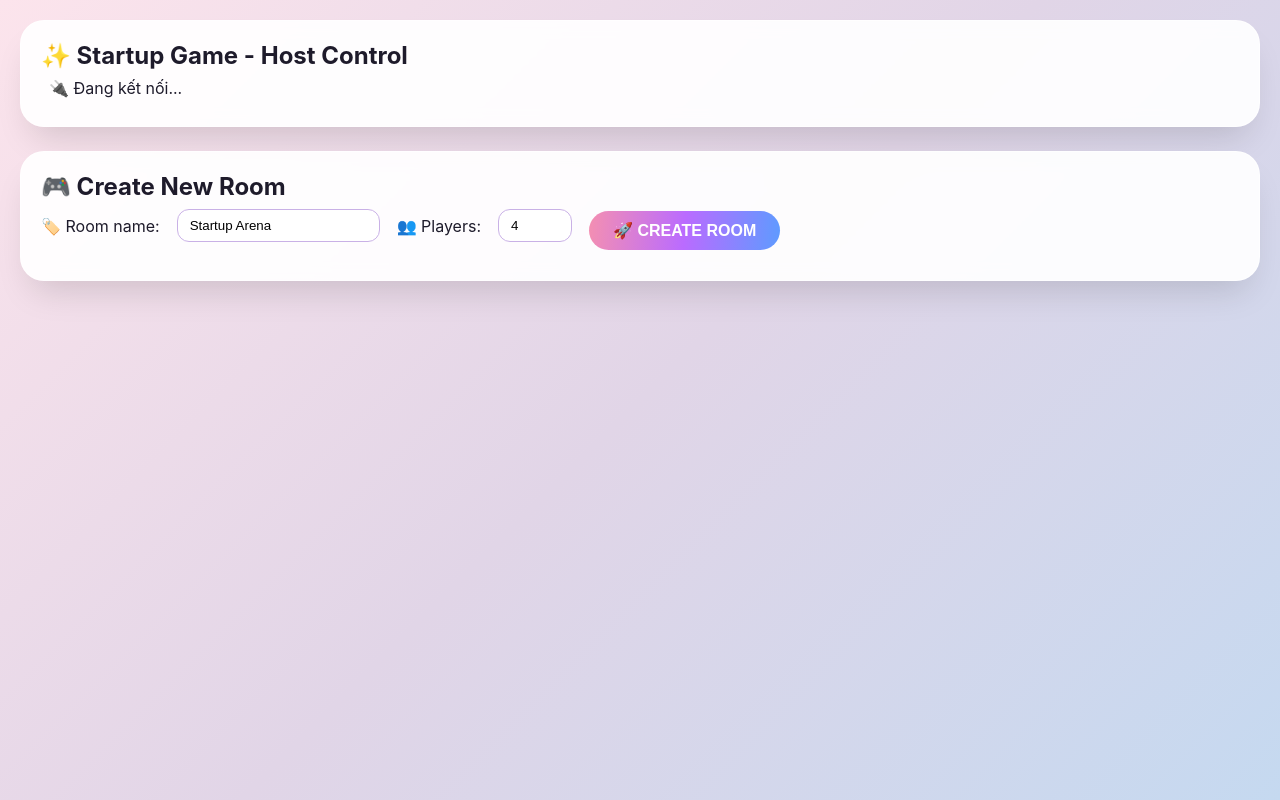
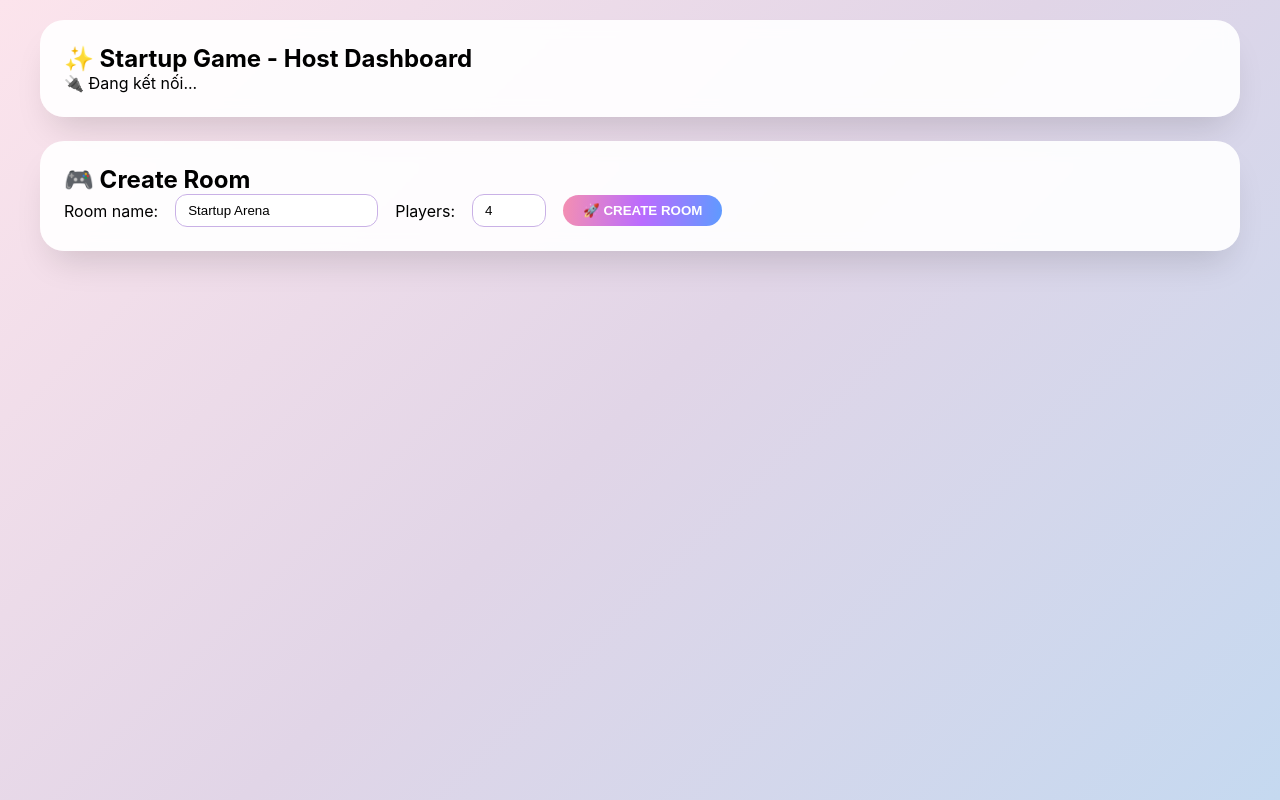
Before and after one commit to kimhyejinhq-crypto/game-nh-p, a Flask app: page / in a window 1280 px wide. Run offline with Flask 3, Linux system fonts and the light colour scheme.

Commit message:
Update host.html

```diff
--- a/templates/host.html
+++ b/templates/host.html
@@ -2,263 +2,222 @@
 <html lang="en">
 <head>
     <meta charset="UTF-8">
-    <meta name="viewport" content="width=device-width, initial-scale=1.0, user-scalable=yes">
-    <title>Fun(d) Raising · Host Dashboard</title>
+    <meta name="viewport" content="width=device-width, initial-scale=1.0">
+    <title>Startup Game - Host</title>
     <style>
         * { margin: 0; padding: 0; box-sizing: border-box; }
         body {
-            font-family: 'Inter', system-ui, -apple-system, 'Segoe UI', sans-serif;
-            background: linear-gradient(135deg, #fce4ec 0%, #e1d5e7 50%, #c5d9f0 100%);
-            color: #1e1b2b;
+            font-family: 'Inter', system-ui, sans-serif;
+            background: linear-gradient(135deg, #fce4ec, #e1d5e7, #c5d9f0);
             padding: 20px;
             min-height: 100vh;
         }
-        .container { max-width: 1280px; margin: 0 auto; }
-        .panel {
-            background: rgba(255, 255, 255, 0.92);
+        .container { max-width: 1200px; margin: 0 auto; }
+        .card {
+            background: rgba(255,255,255,0.92);
             backdrop-filter: blur(8px);
             border-radius: 1.5rem;
-            padding: 20px;
-            margin-bottom: 24px;
-            border: 1px solid rgba(255, 255, 255, 0.6);
-            box-shadow: 0 20px 35px -12px rgba(0, 0, 0, 0.15);
+            padding: 1.5rem;
+            margin-bottom: 1.5rem;
+            box-shadow: 0 20px 35px -12px rgba(0,0,0,0.15);
         }
         button {
             background: linear-gradient(95deg, #f48fb1, #ba6bff, #5e9bff);
+            border: none;
+            padding: 8px 20px;
+            border-radius: 40px;
             color: white;
-            border: none;
-            padding: 10px 24px;
-            border-radius: 40px;
+            font-weight: bold;
             cursor: pointer;
-            font-size: 16px;
-            font-weight: 600;
-            margin-top: 10px;
-            transition: all 0.25s;
+            transition: 0.2s;
         }
-        button:hover { transform: scale(0.98); box-shadow: 0 8px 20px rgba(156, 39, 176, 0.3); }
-        button:disabled { opacity: 0.55; cursor: not-allowed; }
-        input, select { background-color: rgba(255,255,255,0.95); border: 1px solid #c9b1e6; padding: 8px 12px; border-radius: 12px; margin: 0 5px; }
-        .rankings { display: grid; gap: 14px; margin-top: 15px; }
-        .rank-card { background: rgba(255,255,255,0.85); border-radius: 1.2rem; padding: 14px; border-left: 4px solid #ec4899; }
-        .player-card-joined { background: rgba(34,197,94,0.12); border-left-color: #22c55e; }
-        .player-card-not-joined { background: #ffffffdd; border-left-color: #94a3b8; }
-        .funding-bar { width: 100%; height: 10px; background: #e2d4f0; border-radius: 999px; overflow: hidden; margin-top: 4px; }
-        .funding-bar-fill { height: 100%; background: linear-gradient(90deg, #facc15, #f59e0b); border-radius: 999px; }
-        .logs { background: rgba(0,0,0,0.06); border-radius: 1rem; padding: 14px; max-height: 300px; overflow-y: auto; font-family: monospace; font-size: 13px; }
-        .flex { display: flex; gap: 12px; align-items: center; flex-wrap: wrap; }
-        .link-item { background: rgba(255,255,255,0.7); padding: 12px; border-radius: 16px; margin-bottom: 8px; word-break: break-all; }
-        .success { color: #16a34a; font-weight: 700; }
-        .error { color: #dc2626; font-weight: 700; }
-        .metric-tag { display: inline-flex; align-items: center; gap: 6px; padding: 6px 10px; border-radius: 999px; font-size: 13px; font-weight: 600; background: #f3e5ff; color: #4a2b7a; }
+        button:hover { transform: scale(0.98); }
+        button:disabled { opacity: 0.5; cursor: not-allowed; }
+        input, select { padding: 8px 12px; border-radius: 12px; border: 1px solid #c9b1e6; margin: 0 5px; }
+        .link-item { background: rgba(255,255,255,0.7); padding: 12px; border-radius: 16px; margin-bottom: 8px; }
+        .logs { background: rgba(0,0,0,0.05); border-radius: 1rem; padding: 12px; max-height: 250px; overflow-y: auto; font-family: monospace; font-size: 13px; }
+        .flex { display: flex; gap: 12px; flex-wrap: wrap; align-items: center; }
+        .rank-card { background: white; border-radius: 1rem; padding: 12px; margin-bottom: 8px; border-left: 4px solid #ec4899; }
     </style>
 </head>
 <body>
 <div class="container">
-    <div class="panel">
-        <h2>✨ Startup Game - Host Control</h2>
-        <div id="connectionStatus" style="padding: 8px; border-radius: 20px;">🔌 Đang kết nối...</div>
+    <div class="card">
+        <h2>✨ Startup Game - Host Dashboard</h2>
+        <div id="connStatus">🔌 Đang kết nối...</div>
     </div>
 
-    <div class="panel" id="setupPanel">
-        <h2>🎮 Create New Room</h2>
+    <div class="card" id="setupPanel">
+        <h2>🎮 Create Room</h2>
         <div class="flex">
-            <label>🏷️ Room name:</label>
+            <label>Room name:</label>
             <input type="text" id="roomName" value="Startup Arena">
-            <label>👥 Players:</label>
+            <label>Players:</label>
             <input type="number" id="numPlayers" min="2" max="10" value="4">
             <button onclick="createRoom()">🚀 CREATE ROOM</button>
         </div>
-        <div id="existingRoomInfo" style="margin-top:10px; font-size:14px; color:#6b21a5;"></div>
     </div>
 
-    <div class="panel" id="gamePanel" style="display:none;">
-        <h2>🏠 <span id="roomNameDisplay">---</span> · ID: <span id="roomId">---</span>
-            <button onclick="createNewRoom()" style="background: #9c27b0; padding: 5px 15px; font-size:14px;">➕ New Room</button>
-        </h2>
-
-        <div class="panel">
-            <h3>🔗 Player Join Links</h3>
-            <div id="joinLinksList">Loading...</div>
+    <div class="card" id="gamePanel" style="display:none;">
+        <div class="flex" style="justify-content: space-between;">
+            <h2>🏠 <span id="roomNameDisplay"></span> · ID: <span id="roomId"></span></h2>
+            <button onclick="newRoom()">➕ New Room</button>
         </div>
 
-        <div class="panel">
-            <h3>⏱️ Game Progress</h3>
+        <div class="card">
+            <h3>🔗 Player Links (click Copy gửi cho từng người)</h3>
+            <div id="joinLinks"></div>
+        </div>
+
+        <div class="card">
+            <h3>⏱️ Progress</h3>
             <div class="flex">
-                <span>👥 <strong id="playerCount">0</strong> / <span id="maxPlayers">0</span></span>
-                <span>🕒 Phase: <strong id="currentPhase">-</strong> / <strong id="maxPhase">-</strong></span>
+                <span>👥 <strong id="joinedCount">0</strong>/<span id="totalPlayers">0</span></span>
+                <span>🕒 Phase <strong id="currentPhase">0</strong>/<strong id="maxPhase">0</strong></span>
                 <span>🎯 Status: <strong id="gameStatus">-</strong></span>
             </div>
-            <div class="flex" style="margin-top: 10px;">
-                <button onclick="startDeckPhase()" id="startDeckBtn" disabled>🎴 START DECK SELECTION</button>
-                <button onclick="nextPhase()" id="runPhaseBtn" disabled>▶ NEXT PHASE</button>
-                <button onclick="addRandomEvent()" id="eventBtn" disabled>🎲 RANDOM EVENT</button>
-                <button onclick="resetCurrentPhase()" id="resetPhaseBtn" disabled>🔄 RESET PHASE</button>
+            <div class="flex" style="margin-top: 12px;">
+                <button onclick="nextPhase()" id="nextPhaseBtn" disabled>▶ NEXT PHASE</button>
+                <button onclick="addRandomEvent()" id="randEventBtn" disabled>🎲 RANDOM EVENT</button>
+                <button onclick="resetPhase()" id="resetPhaseBtn" disabled>🔄 RESET PHASE</button>
                 <button onclick="endGame()" id="endGameBtn" disabled>⛔ END GAME</button>
                 <button onclick="resetGame()" id="resetGameBtn">🔄 RESET GAME</button>
             </div>
         </div>
 
-        <div class="panel">
+        <div class="card">
             <h3>📜 Event Log</h3>
-            <div id="logsArea" class="logs">No events yet</div>
+            <div id="logs" class="logs">--</div>
         </div>
 
-        <div class="panel">
+        <div class="card">
             <h3>🏆 Leaderboard</h3>
-            <div id="rankings" class="rankings">Loading...</div>
+            <div id="rankings">--</div>
         </div>
     </div>
 </div>
 
 <script>
-    const API_BASE = window.location.origin + '/api';
-    let currentRoomId = null;
+    const API = window.location.origin + '/api';
+    let currentRoom = null;
     let pollInterval = null;
-    let autoStartedDeckPhase = false; // để tránh gọi nhiều lần
 
     async function createRoom() {
         const name = document.getElementById('roomName').value;
         const maxPlayers = parseInt(document.getElementById('numPlayers').value);
-        const res = await fetch(`${API_BASE}/rooms`, {
+        const res = await fetch(`${API}/rooms`, {
             method: 'POST',
-            headers: {'Content-Type': 'application/json'},
+            headers: {'Content-Type':'application/json'},
             body: JSON.stringify({name, maxPlayers})
         });
-        if (!res.ok) return alert('Create room failed');
         const data = await res.json();
-        currentRoomId = data.id;
-        sessionStorage.setItem('roomId', currentRoomId);
+        currentRoom = data.id;
+        sessionStorage.setItem('roomId', currentRoom);
         document.getElementById('setupPanel').style.display = 'none';
         document.getElementById('gamePanel').style.display = 'block';
-        document.getElementById('roomId').innerText = currentRoomId;
+        document.getElementById('roomId').innerText = currentRoom;
         document.getElementById('roomNameDisplay').innerText = name;
+        document.getElementById('totalPlayers').innerText = maxPlayers;
         startPolling();
-        document.getElementById('existingRoomInfo').innerHTML = `Current room: ${currentRoomId} <button onclick="createNewRoom()" style="background:#7c3aed; padding:2px 10px;">Create another</button>`;
     }
 
-    function createNewRoom() {
-        if (confirm('Create a new room? Current room data will be lost if not saved.')) {
+    function newRoom() {
+        if (confirm('Create new room? Current will be lost.')) {
             sessionStorage.removeItem('roomId');
-            window.location.reload();
+            location.reload();
         }
     }
 
     async function fetchRoom() {
-        if (!currentRoomId) return;
-        try {
-            const res = await fetch(`${API_BASE}/rooms/${currentRoomId}`);
-            if (!res.ok) throw new Error();
+        if (!currentRoom) return;
+        const res = await fetch(`${API}/rooms/${currentRoom}`);
+        if (!res.ok) return;
         const data = await res.json();
         updateUI(data);
-            // Tự động bắt đầu deck phase nếu đủ người chơi và chưa bắt đầu
-            if (data.status === 'waiting_for_projects' && data.joinedPlayers >= 2 && !autoStartedDeckPhase) {
-                autoStartedDeckPhase = true;
-                console.log('Auto starting deck phase');
-                await startDeckPhase();
-            }
-        } catch(e) {
-            document.getElementById('connectionStatus').innerHTML = '⚠️ Lost connection';
-        }
     }
 
     function updateUI(room) {
-        document.getElementById('playerCount').innerText = room.joinedPlayers;
-        document.getElementById('maxPlayers').innerText = room.maxPlayers;
+        document.getElementById('joinedCount').innerText = room.joinedPlayers;
         document.getElementById('currentPhase').innerText = room.currentPhase;
         document.getElementById('maxPhase').innerText = room.maxPhase;
-        const statusSpan = document.getElementById('gameStatus');
-        if (room.ended) statusSpan.innerHTML = '🏁 ENDED';
-        else if (room.currentPhase >= room.maxPhase) statusSpan.innerHTML = '🏆 COMPLETED';
-        else statusSpan.innerHTML = room.status === 'waiting_for_projects' ? '⏳ Waiting for projects' : (room.status === 'choosing_deck' ? '🃏 Choosing decks' : '🔥 IN PROGRESS');
+        let statusText = '';
+        if (room.ended) statusText = '🏁 ENDED';
+        else if (room.status === 'waiting_for_projects') statusText = '⏳ Waiting for projects';
+        else if (room.status === 'choosing_deck') statusText = '🃏 Choosing decks';
+        else statusText = '🔥 IN PROGRESS';
+        document.getElementById('gameStatus').innerText = statusText;
 
-        const isWaiting = room.status === 'waiting_for_projects';
-        const isChoosingDeck = room.status === 'choosing_deck';
-        const isPlaying = room.status === 'playing' && !room.ended;
-
-        document.getElementById('startDeckBtn').disabled = !(isWaiting && room.joinedPlayers >= 2);
-        document.getElementById('runPhaseBtn').disabled = !isPlaying;
-        document.getElementById('eventBtn').disabled = !isPlaying;
+        const isPlaying = (room.status === 'playing' && !room.ended);
+        document.getElementById('nextPhaseBtn').disabled = !isPlaying;
+        document.getElementById('randEventBtn').disabled = !isPlaying;
         document.getElementById('resetPhaseBtn').disabled = !isPlaying;
         document.getElementById('endGameBtn').disabled = room.ended;
 
         // Join links
-        if (room.joinLinks) {
-            let html = '';
+        let linksHtml = '';
         room.joinLinks.forEach(link => {
             const joined = room.players.find(p => p.id === link.playerIndex)?.status !== 'not_joined';
-                html += `<div class="link-item"><strong>${link.playerName}</strong> ${joined ? '✅ Joined' : '⏳ Waiting'}<br>
-                <input type="text" value="${link.realLink}" style="width:70%; font-size:12px;" readonly>
-                <button onclick="copy('${link.realLink}')">Copy</button></div>`;
+            linksHtml += `
+                <div class="link-item">
+                    <strong>${link.playerName}</strong> ${joined ? '✅ Joined' : '⏳ Waiting'} <br>
+                    <input type="text" value="${link.realLink}" style="width: 70%; font-size:12px;" readonly>
+                    <button onclick="copyToClipboard('${link.realLink}')">Copy</button>
+                </div>
+            `;
         });
-            document.getElementById('joinLinksList').innerHTML = html;
-        }
+        document.getElementById('joinLinks').innerHTML = linksHtml;
 
         // Logs
         if (room.logs && room.logs.length) {
-            document.getElementById('logsArea').innerHTML = room.logs.slice().reverse().map(l => `📌 ${l}`).join('<br>');
+            document.getElementById('logs').innerHTML = room.logs.slice().reverse().map(l => `📌 ${l}`).join('<br>');
         } else {
-            document.getElementById('logsArea').innerHTML = 'No events yet';
+            document.getElementById('logs').innerHTML = '--';
         }
 
         // Rankings
-        if (room.players) {
-            const sorted = [...room.players].sort((a,b)=> (b.score||0)-(a.score||0));
         let rankHtml = '';
-            sorted.forEach((p, i) => {
-                const fundingPercent = ((p.funding||0)*100).toFixed(1);
+        room.players.forEach((p, i) => {
+            const funding = ((p.funding || 0)*100).toFixed(1);
             rankHtml += `
-                    <div class="rank-card ${p.status === 'active' ? 'player-card-joined' : 'player-card-not-joined'}">
-                        <h3>${i+1}. ${p.name} <span>${p.status === 'active' ? '🎮 Playing' : (p.status==='ended'?'🏁 Done':'⌛ Waiting')}</span></h3>
-                        <div>💰 Funding: ${fundingPercent}%</div>
-                        <div class="funding-bar"><div class="funding-bar-fill" style="width: ${fundingPercent}%;"></div></div>
-                        <div class="flex" style="margin-top:8px;">
-                            <span class="metric-tag">📈 Hype ${p.hype||0}</span>
-                            <span class="metric-tag">🔍 Trans ${p.transparency||0}</span>
-                            <span class="metric-tag">🏅 Score ${(p.score||0).toFixed(2)}</span>
-                        </div>
+                <div class="rank-card">
+                    <strong>${p.name}</strong> - ${p.status === 'active' ? '🎮 Playing' : (p.status==='ended'?'🏁 Done':'⌛ Waiting')}<br>
+                    💰 Funding: ${funding}% &nbsp; 📈 Hype: ${p.hype||0} &nbsp; 🔍 Trans: ${p.transparency||0}
                 </div>
             `;
         });
-            document.getElementById('rankings').innerHTML = rankHtml;
-        }
-    }
-
-    async function startDeckPhase() {
-        const res = await fetch(`${API_BASE}/start_deck_phase`, {
-            method: 'POST',
-            headers: {'Content-Type':'application/json'},
-            body: JSON.stringify({ room_id: currentRoomId })
-        });
-        if (res.ok) fetchRoom();
-        else console.error('Cannot start deck phase');
+        document.getElementById('rankings').innerHTML = rankHtml || '--';
     }
 
     async function nextPhase() {
-        const res = await fetch(`${API_BASE}/rooms/${currentRoomId}/next-phase`, {method: 'POST'});
-        if (res.ok) fetchRoom();
-        else alert('Cannot advance phase');
+        const res = await fetch(`${API}/rooms/${currentRoom}/next-phase`, {method:'POST'});
+        if (!res.ok) alert('Cannot advance phase');
+        else fetchRoom();
     }
     async function addRandomEvent() {
-        const res = await fetch(`${API_BASE}/rooms/${currentRoomId}/random-event`, {method: 'POST'});
-        if (res.ok) fetchRoom();
+        const res = await fetch(`${API}/rooms/${currentRoom}/random-event`, {method:'POST'});
+        if (!res.ok) alert('Cannot add event');
+        else fetchRoom();
     }
-    async function resetCurrentPhase() {
-        await fetch(`${API_BASE}/rooms/${currentRoomId}/reset-phase`, {method: 'POST'});
+    async function resetPhase() {
+        await fetch(`${API}/rooms/${currentRoom}/reset-phase`, {method:'POST'});
         fetchRoom();
     }
     async function endGame() {
         if (confirm('End game now?')) {
-            await fetch(`${API_BASE}/rooms/${currentRoomId}/end`, {method: 'POST'});
+            await fetch(`${API}/rooms/${currentRoom}/end`, {method:'POST'});
             fetchRoom();
         }
     }
     async function resetGame() {
-        if (confirm('Reset entire game? All data lost.')) {
-            await fetch(`${API_BASE}/rooms/${currentRoomId}/reset`, {method: 'POST'});
+        if (confirm('Reset all data?')) {
+            await fetch(`${API}/rooms/${currentRoom}/reset`, {method:'POST'});
             fetchRoom();
         }
     }
-    function copy(text) { navigator.clipboard.writeText(text); alert('Copied!'); }
+    function copyToClipboard(text) {
+        navigator.clipboard.writeText(text);
+        alert('Copied!');
+    }
 
     function startPolling() {
         if (pollInterval) clearInterval(pollInterval);
@@ -266,24 +225,13 @@
         pollInterval = setInterval(fetchRoom, 2500);
     }
 
-    // Auto-load room if exists
     const saved = sessionStorage.getItem('roomId');
     if (saved) {
-        currentRoomId = saved;
+        currentRoom = saved;
         document.getElementById('setupPanel').style.display = 'none';
         document.getElementById('gamePanel').style.display = 'block';
         startPolling();
     }
-
-    window.createRoom = createRoom;
-    window.createNewRoom = createNewRoom;
-    window.startDeckPhase = startDeckPhase;
-    window.nextPhase = nextPhase;
-    window.addRandomEvent = addRandomEvent;
-    window.resetCurrentPhase = resetCurrentPhase;
-    window.endGame = endGame;
-    window.resetGame = resetGame;
-    window.copy = copy;
 </script>
 </body>
 </html>
```
Lines whose indentation alone changed are shown as unchanged.
